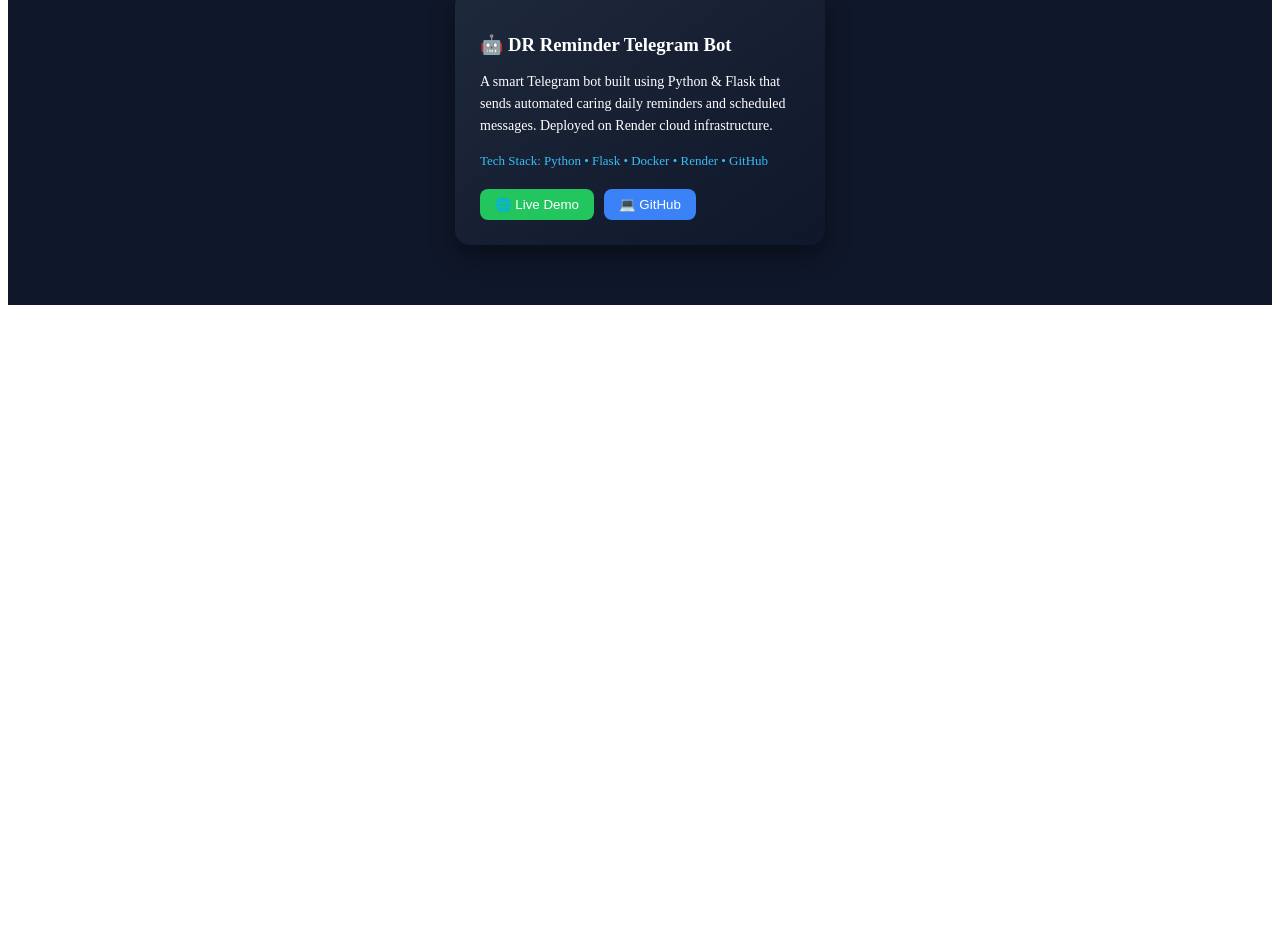
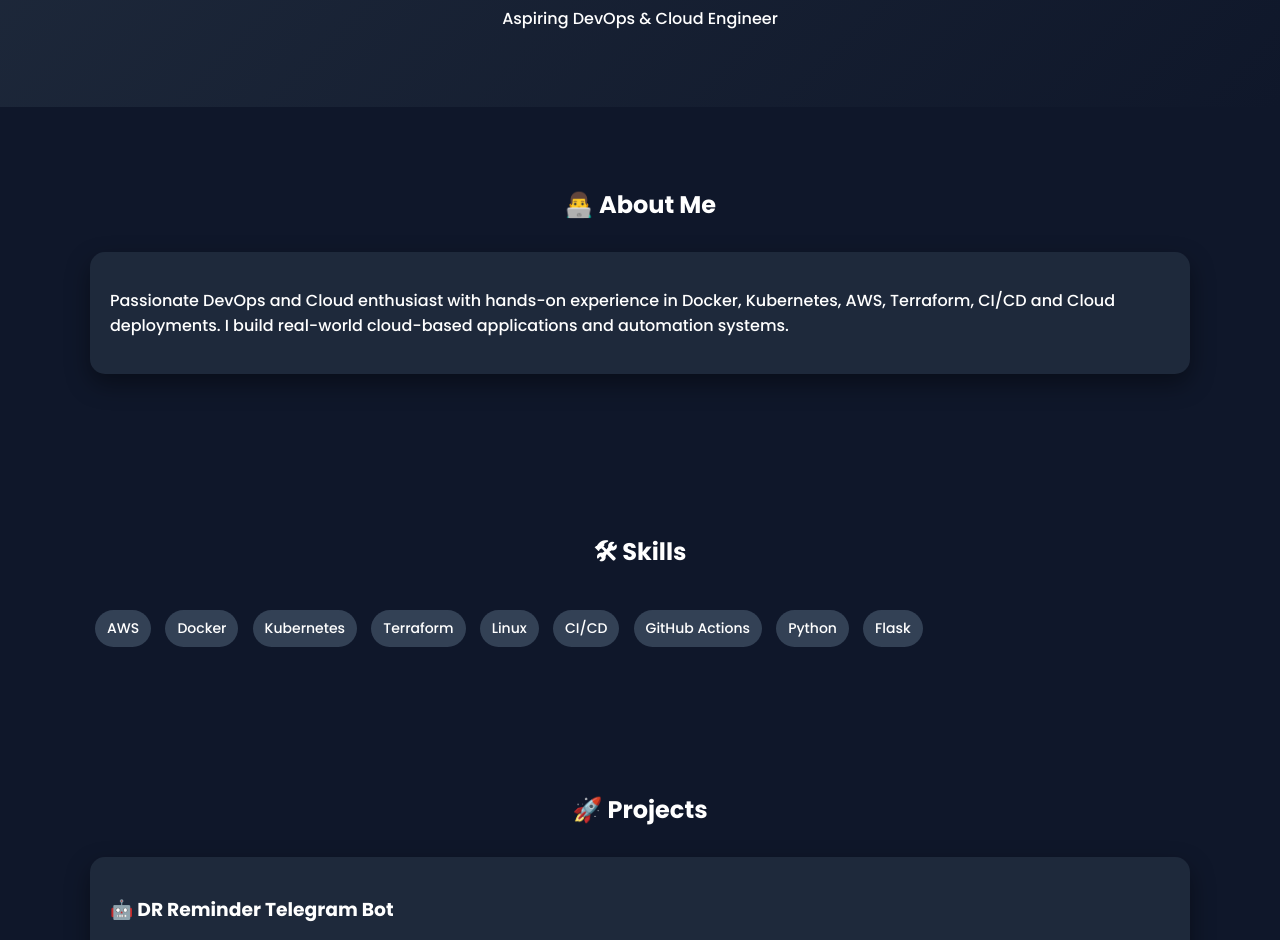
Before and after one commit to ChallaNarendra03/ChallaNarendra03.github.io, a plain HTML site: page index.html in a window 1280 px wide. Shown: the part 166-1106 px from the top of the page. Before the commit the page ends 800 px from the top, so only its background shows below. Drawn offline with Linux system fonts and the light colour scheme.

Commit message:
Refactor index.html structure and styles

```diff
--- a/index.html
+++ b/index.html
@@ -1,63 +1,176 @@
-<section id="projects" style="padding: 60px 20px; background-color: #0f172a; color: white;">
-  <h2 style="text-align:center; margin-bottom:40px;">🚀 My Projects</h2>
+<!DOCTYPE html>
+<html lang="en">
+<head>
+<meta charset="UTF-8">
+<meta name="viewport" content="width=device-width, initial-scale=1.0">
+<title>Narendra Challa | DevOps Engineer</title>
+<link href="https://fonts.googleapis.com/css2?family=Poppins:wght@300;500;700&display=swap" rel="stylesheet">
 
-  <div style="display:flex; justify-content:center; flex-wrap:wrap; gap:30px;">
+<style>
+body {
+    margin: 0;
+    font-family: 'Poppins', sans-serif;
+    background: #0f172a;
+    color: white;
+}
 
-    <!-- DR Reminder Bot Project Card -->
-    <div style="
-      background: linear-gradient(145deg, #1e293b, #0f172a);
-      padding: 25px;
-      width: 320px;
-      border-radius: 15px;
-      box-shadow: 0 10px 25px rgba(0,0,0,0.4);
-      transition: transform 0.3s ease;
-    "
-    onmouseover="this.style.transform='scale(1.05)'"
-    onmouseout="this.style.transform='scale(1)'"
-    >
+header {
+    text-align: center;
+    padding: 60px 20px;
+    background: linear-gradient(135deg,#1e293b,#0f172a);
+}
 
-      <h3 style="margin-bottom:15px;">🤖 DR Reminder Telegram Bot</h3>
+header img {
+    width: 150px;
+    border-radius: 50%;
+    border: 4px solid #38bdf8;
+}
 
-      <p style="font-size:14px; line-height:1.6;">
-        A smart Telegram bot built using Python & Flask that sends
-        automated caring daily reminders and scheduled messages.
-        Deployed on Render cloud infrastructure.
-      </p>
+h1 { margin: 15px 0 5px; }
+h2 { text-align: center; margin-bottom: 30px; }
 
-      <p style="font-size:13px; margin-top:15px; color:#38bdf8;">
-        Tech Stack: Python • Flask • Docker • Render • GitHub
-      </p>
+section { padding: 60px 20px; }
 
-      <div style="margin-top:20px; display:flex; gap:10px;">
+.container {
+    max-width: 1100px;
+    margin: auto;
+}
 
-        <a href="https://your-render-url.onrender.com" target="_blank">
-          <button style="
-            padding:8px 15px;
-            border:none;
-            border-radius:8px;
-            background:#22c55e;
-            color:white;
-            cursor:pointer;
-          ">
-            🌐 Live Demo
-          </button>
+.card {
+    background: #1e293b;
+    padding: 20px;
+    border-radius: 15px;
+    margin-bottom: 20px;
+    box-shadow: 0 10px 25px rgba(0,0,0,0.4);
+    transition: transform 0.3s ease;
+}
+
+.card:hover {
+    transform: scale(1.03);
+}
+
+button {
+    padding: 8px 15px;
+    border: none;
+    border-radius: 8px;
+    margin-right: 10px;
+    cursor: pointer;
+    font-weight: bold;
+}
+
+.live { background: #22c55e; color: white; }
+.git { background: #3b82f6; color: white; }
+
+.skills span {
+    background: #334155;
+    padding: 8px 12px;
+    margin: 5px;
+    display: inline-block;
+    border-radius: 20px;
+    font-size: 14px;
+}
+
+footer {
+    text-align: center;
+    padding: 20px;
+    background: #1e293b;
+}
+
+a { text-decoration: none; }
+
+@media (max-width: 768px) {
+    header img { width: 120px; }
+}
+</style>
+</head>
+
+<body>
+
+<header>
+    <!-- Replace with your photo link -->
+    <img src="your-photo.jpg" alt="Narendra">
+    <h1>Narendra Challa</h1>
+    <p>Aspiring DevOps & Cloud Engineer</p>
+</header>
+
+<section class="container">
+    <h2>👨‍💻 About Me</h2>
+    <div class="card">
+        <p>
+            Passionate DevOps and Cloud enthusiast with hands-on experience in
+            Docker, Kubernetes, AWS, Terraform, CI/CD and Cloud deployments.
+            I build real-world cloud-based applications and automation systems.
+        </p>
+    </div>
+</section>
+
+<section class="container">
+    <h2>🛠 Skills</h2>
+    <div class="skills">
+        <span>AWS</span>
+        <span>Docker</span>
+        <span>Kubernetes</span>
+        <span>Terraform</span>
+        <span>Linux</span>
+        <span>CI/CD</span>
+        <span>GitHub Actions</span>
+        <span>Python</span>
+        <span>Flask</span>
+    </div>
+</section>
+
+<section class="container">
+    <h2>🚀 Projects</h2>
+
+    <!-- Telegram Bot -->
+    <div class="card">
+        <h3>🤖 DR Reminder Telegram Bot</h3>
+        <p>
+            Smart Telegram bot built using Python & Flask.
+            Sends automated caring daily reminders and scheduled messages.
+            Deployed on Render cloud.
+        </p>
+
+        <a href="https://t.me/YOUR_BOT_USERNAME" target="_blank">
+            <button class="live">Open Telegram Bot</button>
         </a>
 
         <a href="https://github.com/ChallaNarendra03/dr-reminder" target="_blank">
-          <button style="
-            padding:8px 15px;
-            border:none;
-            border-radius:8px;
-            background:#3b82f6;
-            color:white;
-            cursor:pointer;
-          ">
-            💻 GitHub
-          </button>
+            <button class="git">GitHub Repo</button>
+        </a>
+    </div>
+
+    <!-- CloudVault Project -->
+    <div class="card">
+        <h3>☁ CloudVault - Cloud Storage App</h3>
+        <p>
+            Google Drive-like storage application built using Flask,
+            SQLAlchemy and deployed on Render.
+        </p>
+
+        <a href="https://your-cloudvault-url.onrender.com" target="_blank">
+            <button class="live">Live Demo</button>
         </a>
 
-      </div>
+        <a href="https://github.com/ChallaNarendra03/cloudvault" target="_blank">
+            <button class="git">GitHub Repo</button>
+        </a>
     </div>
 
-  </div>
 </section>
+
+<section class="container">
+    <h2>📞 Contact Me</h2>
+    <div class="card">
+        <p>Email: your-email@gmail.com</p>
+        <p>LinkedIn: <a href="https://linkedin.com/in/yourprofile" target="_blank">View Profile</a></p>
+        <p>GitHub: <a href="https://github.com/ChallaNarendra03" target="_blank">ChallaNarendra03</a></p>
+    </div>
+</section>
+
+<footer>
+    © 2026 Narendra Challa | DevOps Portfolio
+</footer>
+
+</body>
+</html>
```
